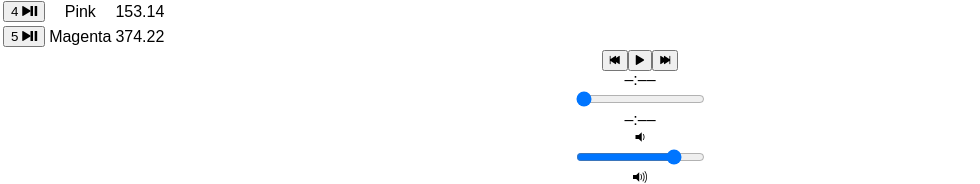
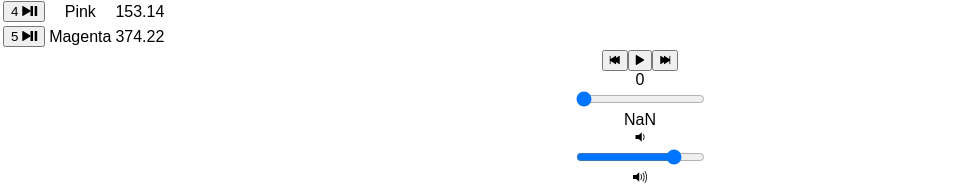
Before and after one commit to farahkhancode/bloc-jams-react, a React (Create React App) app: page /album/the-colors in a window 1280 px wide. Shown: the part 865-1049 px from the top of the page, without its empty margins (0-980 px from the left). Built offline with nearby package versions, Linux system fonts and the light colour scheme.

Commit message:
checkpoint-17-PBRange:complete

```diff
--- a/src/components/Album.js
+++ b/src/components/Album.js
@@ -15,12 +15,37 @@
 this.state = {
   album: album,
   currentSong: album.songs[0],
+  currentTime: 0,
+  duration: album.songs[0].duration,
   isPlaying: false
 };
 
 this.audioElement = document.createElement('audio');
 this.audioElement.src = album.songs[0].audioSrc;
   }
+
+componentDidMount() {
+      this.eventListeners = {timeupdate: e => {
+        this.setState({ currentTime: this.audioElement.currentTime });
+      },
+      durationchange: e => {this.setState({ duration: this.audioElement.duration });
+    }
+  };
+      this.audioElement.addEventListener('timeupdate', this.eventListeners.timeupdate);
+      this.audioElement.addEventListener('durationchange', this.eventListeners.durationchange);
+     }
+
+componentWillUnmount() {
+       this.audioElement.src = null;
+       this.audioElement.removeEventListener('timeupdate', this.eventListeners.timeupdate);
+       this.audioElement.removeEventListener('durationchange', this.eventListeners.durationchange);
+     }
+
+setSong(song) {
+        this.audioElement.src = song.audioSrc;
+        this.setState({ currentSong: song });
+         }
+
 
 play() {
      this.audioElement.play();
@@ -63,6 +88,12 @@
      this.play(newSong);
 }
 
+handleTimeChange(e) {
+    const newTime = this.audioElement.duration * e.target.value;
+    this.audioElement.currentTime = newTime;
+    this.setState({ currentTime: newTime });
+  }
+
   render() {
     return (
       <section className="album">
@@ -100,9 +131,12 @@
         <PlayerBar
            isPlaying={this.state.isPlaying}
            currentSong={this.state.currentSong}
+           currentTime={this.audioElement.currentTime}
+           duration={this.audioElement.duration}
            handleSongClick={() => this.handleSongClick(this.state.currentSong)}
            handlePrevClick={() => this.handlePrevClick()}
            handleNextClick={() => this.handleNextClick()}
+           handleTimeChange={(e) => this.handleTimeChange(e)}
          />
       </section>
     );
--- a/src/components/PlayerBar.js
+++ b/src/components/PlayerBar.js
@@ -16,9 +16,17 @@
         </button>
       </section>
       <section id="time-control">
-        <div className="current-time">–:––</div>
-        <input type="range" className="seek-bar" value="0" />
-        <div className="total-time">–:––</div>
+      <div className="current-time">{this.props.currentTime}</div>
+         <input
+           type="range"
+           className="seek-bar"
+           value={(this.props.currentTime / this.props.duration) || 0}
+           max="1"
+           min="0"
+           step="0.01"
+           onChange={this.props.handleTimeChange}
+         />
+         <div className="total-time">{this.props.duration}</div>
       </section>
       <section id="volume-control">
         <div className="icon ion-volume-low"></div>
```
